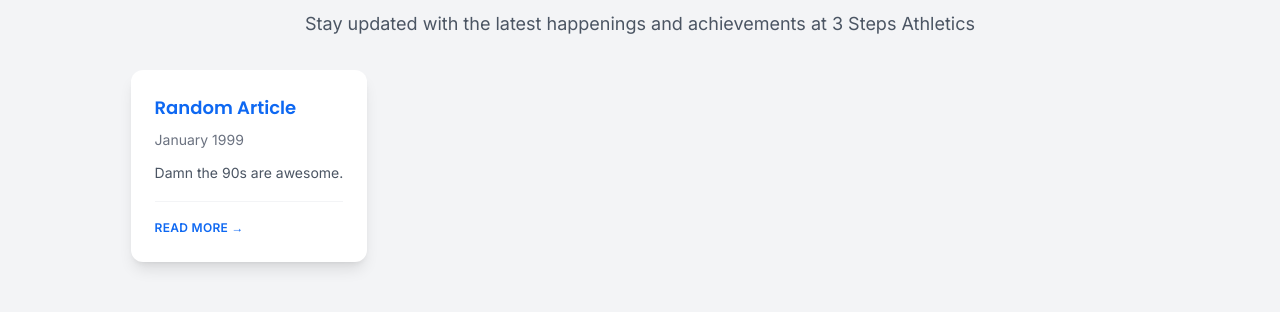
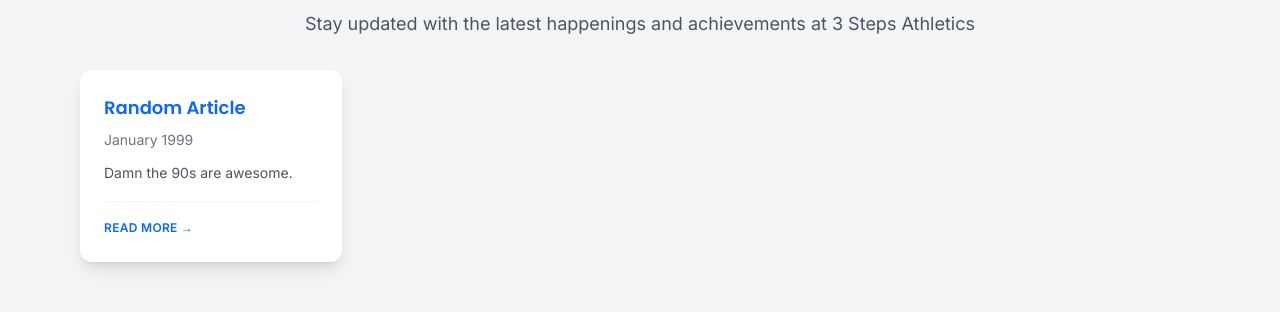
Before and after one commit to jofras/3steps-v2, a React (Create React App) app: page /multimedia in a window 1280 px wide. Shown: the part 2643-2955 px from the top of the page. Built offline with nearby package versions, Linux system fonts and the light colour scheme.

Commit message:
reset news centering

```diff
--- a/src/pages/Multimedia.js
+++ b/src/pages/Multimedia.js
@@ -163,11 +163,7 @@
           <p className="text-gray-600 text-base md:text-lg mb-8 max-w-2xl mx-auto">
             Stay updated with the latest happenings and achievements at 3 Steps Athletics
           </p>
-
-          {/* Add a flex wrapper for centering */}
-          <div className="flex justify-center">
-            {/* Change grid to inline-grid */}
-            <div className="inline-grid grid-cols-1 md:grid-cols-2 lg:grid-cols-4 gap-6">
+          <div className="grid grid-cols-1 md:grid-cols-2 lg:grid-cols-4 gap-6">
             {newsItems.map((item, i) => (
               <Link
                 key={i}
@@ -192,7 +188,6 @@
                 </div>
               </Link>
             ))}
-            </div>
           </div>
         </section>
       </div>
```
Lines whose indentation alone changed are shown as unchanged.
